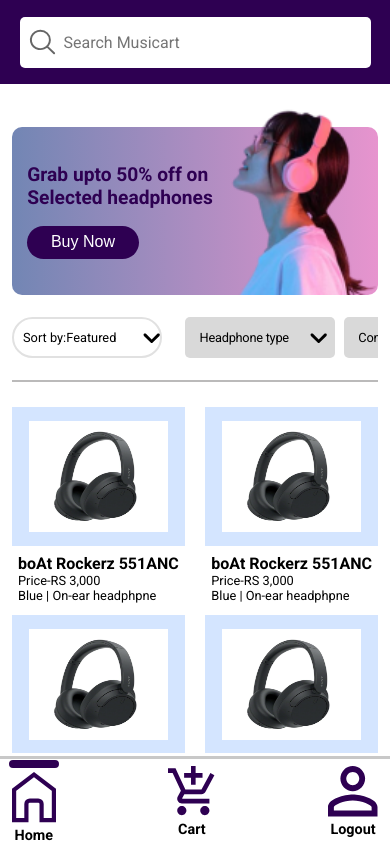
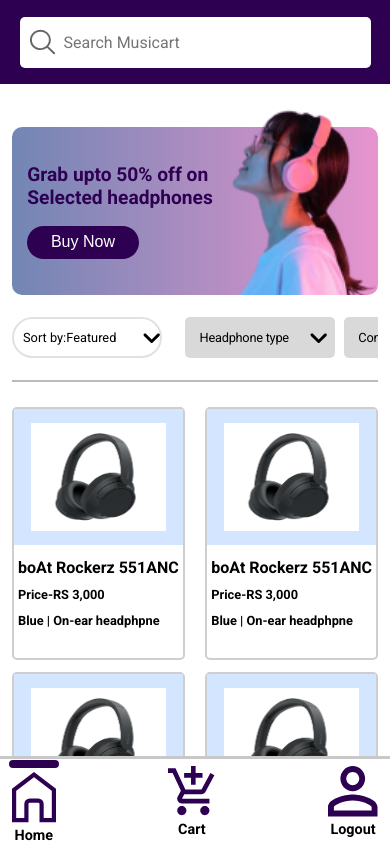
Before and after one commit to chaursiyasanjeet/musicart, a React (Create React App) app in the folder frontend/: page / in a window 390 px wide. Shown: the top 844 px of the page. Built offline with nearby package versions, Linux system fonts and the light colour scheme.

Commit message:
mobile home page modified

```diff
--- a/frontend/src/pages/Home/Mobile/MobileHome.module.css
+++ b/frontend/src/pages/Home/Mobile/MobileHome.module.css
@@ -153,12 +153,15 @@
 
 .productContainer>div {
     width: calc(50% - 10px);
+    padding-bottom: 3vh;
     display: flex;
     flex-direction: column;
     justify-content: center;
     align-items: center;
     gap: 1vh;
     cursor: pointer;
+    border: 2px solid rgba(206, 206, 206, 1);
+    border-radius: 5px;
 }
 
 .productImg {
@@ -183,6 +186,7 @@
     font-family: Roboto;
     font-size: 1rem;
     font-weight: 600;
+    line-height: 3.5vh;
     letter-spacing: 0em;
     color: rgba(0, 0, 0, 1)
 }
@@ -190,8 +194,9 @@
 .productPrice,
 .productType {
     font-family: Roboto;
+    font-weight: 600;
     font-size: 0.8rem;
-    font-weight: 500;
+    line-height: 3vh;
     letter-spacing: 0em;
     text-align: left;
 }
```
